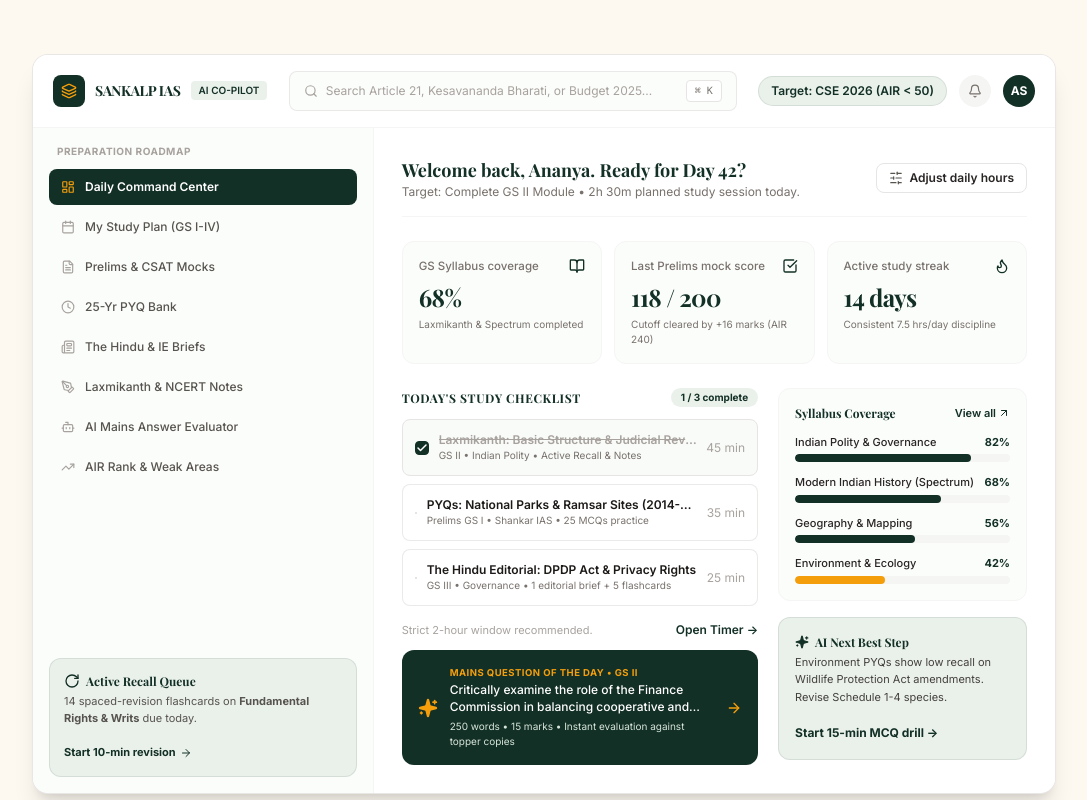
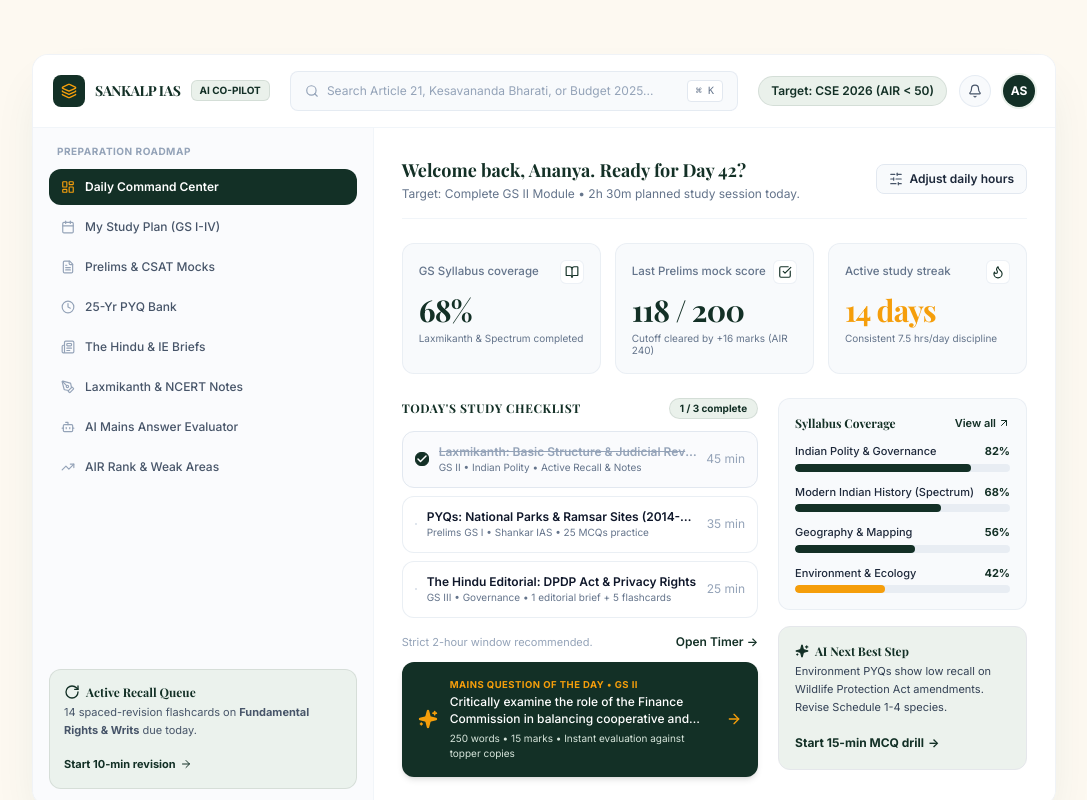
Before and after one commit to Farhaan-Coder/UPSC_WEBPAGE_UPDATED, a React (Vite) app: page / in a window 1280 px wide. Shown: the part 2460-3260 px from the top of the page, without its empty margins (96-1183 px from the left). Built offline with nearby package versions, Linux system fonts and the light colour scheme; a web font is replaced by a local one.

Commit message:
feat: revamp Daily Strategic Roadmap dashboard with floating depth, subtle radial glow, distinct stat cards, and interactive hover states

```diff
--- a/src/components/DashboardPreview.jsx
+++ b/src/components/DashboardPreview.jsx
@@ -111,35 +111,40 @@ export default function DashboardPreview() {
           </p>
         </div>
 
-        {/* Interactive Dashboard Container */}
-        <div className="bg-white border border-stone-200/90 rounded-2xl shadow-xl hover:shadow-2xl transition-all duration-300 overflow-hidden max-w-5xl mx-auto" id="dashboard-demo">
+        {/* Interactive Dashboard Container with Ambient Glow */}
+        <div className="relative max-w-5xl mx-auto">
+          {/* Subtle Faint Radial Gradient Glow */}
+          <div className="absolute -inset-4 sm:-inset-8 bg-gradient-to-r from-teal-700/10 via-amber-500/10 to-emerald-600/10 rounded-3xl blur-3xl pointer-events-none -z-10" />
+
+          {/* Main Floating Dashboard Card */}
+          <div className="bg-white/95 backdrop-blur-sm border border-slate-200/50 rounded-2xl shadow-2xl shadow-teal-900/10 hover:shadow-teal-900/15 transition-all duration-300 overflow-hidden" id="dashboard-demo">
 
             {/* Top Bar */}
-          <div className="px-5 py-4 border-b border-stone-100 flex flex-wrap items-center justify-between gap-4 bg-white">
+            <div className="px-5 py-4 border-b border-slate-100 flex flex-wrap items-center justify-between gap-4 bg-white/90 backdrop-blur-xs">
               <div className="flex items-center gap-2.5">
-              <div className="w-8 h-8 rounded-lg bg-[#133026] flex items-center justify-center text-[#F59E0B]">
+                <div className="w-8 h-8 rounded-lg bg-[#133026] flex items-center justify-center text-[#F59E0B] shadow-2xs">
                   <Layers className="w-4 h-4" />
                 </div>
                 <span className="font-serif font-bold text-sm text-[#133026] tracking-tight">SANKALP IAS</span>
-              <span className="bg-[#EAF1EB] text-[#133026] text-[10px] font-semibold px-2 py-0.5 rounded">
+                <span className="bg-[#EAF1EB] text-[#133026] text-[10px] font-bold px-2 py-0.5 rounded-md border border-[#133026]/10">
                   AI CO-PILOT
                 </span>
               </div>
 
-            <div className="flex-1 max-w-md hidden md:flex items-center gap-2 bg-[#FBFDFB] border border-stone-200/80 rounded-lg px-3.5 py-2 text-xs text-stone-600">
-              <Search className="w-3.5 h-3.5 text-stone-400" />
-              <span className="flex-1 text-stone-400">Search Article 21, Kesavananda Bharati, or Budget 2025...</span>
-              <kbd className="bg-white border border-stone-200 text-stone-500 text-[10px] px-2 py-0.5 rounded shadow-2xs font-mono">⌘ K</kbd>
+              <div className="flex-1 max-w-md hidden md:flex items-center gap-2 bg-slate-50 hover:bg-slate-100 border border-slate-200/80 rounded-lg px-3.5 py-2 text-xs text-slate-600 transition-colors duration-200 cursor-text">
+                <Search className="w-3.5 h-3.5 text-slate-400" />
+                <span className="flex-1 text-slate-400">Search Article 21, Kesavananda Bharati, or Budget 2025...</span>
+                <kbd className="bg-white border border-slate-200 text-slate-500 text-[10px] px-2 py-0.5 rounded shadow-2xs font-mono">⌘ K</kbd>
               </div>
 
               <div className="flex items-center gap-3">
-              <span className="bg-[#EAF1EB] border border-[#133026]/10 text-[#133026] text-xs font-semibold px-3 py-1.5 rounded-full">
+                <span className="bg-[#EAF1EB] border border-[#133026]/10 text-[#133026] text-xs font-semibold px-3 py-1.5 rounded-full shadow-2xs">
                   Target: CSE 2026 (AIR &lt; 50)
                 </span>
-              <div className="w-8 h-8 rounded-full bg-stone-100 flex items-center justify-center text-stone-500 hover:bg-stone-200 cursor-pointer transition-colors">
+                <div className="w-8 h-8 rounded-full bg-slate-50 hover:bg-slate-100 border border-slate-200/80 flex items-center justify-center text-slate-600 hover:text-[#133026] cursor-pointer transition-colors duration-200 shadow-2xs">
                   <Bell className="w-3.5 h-3.5" />
                 </div>
-              <div className="w-8 h-8 rounded-full bg-[#133026] text-white font-bold text-xs flex items-center justify-center">
+                <div className="w-8 h-8 rounded-full bg-[#133026] hover:bg-[#183C30] text-white font-bold text-xs flex items-center justify-center shadow-xs cursor-pointer transition-colors duration-200 ring-2 ring-[#EAF1EB]">
                   AS
                 </div>
               </div>
@@ -149,9 +154,9 @@ export default function DashboardPreview() {
           <div className="grid grid-cols-1 lg:grid-cols-12 min-h-[520px]">
 
             {/* Sidebar */}
-            <div className="lg:col-span-4 bg-[#FBFDFB] border-r border-stone-100 p-4 flex flex-col justify-between">
+            <div className="lg:col-span-4 bg-slate-50/70 border-r border-slate-100 p-4 flex flex-col justify-between">
               <div>
-                <span className="text-[10px] font-bold text-stone-400 tracking-wider px-2 block mb-2.5 uppercase">
+                <span className="text-[10px] font-bold text-slate-400 tracking-wider px-2 block mb-2.5 uppercase font-sans">
                   PREPARATION ROADMAP
                 </span>
                 <nav className="space-y-1">
@@ -161,13 +166,13 @@ export default function DashboardPreview() {
                       <a
                         key={idx}
                         href="#"
-                        className={`flex items-center gap-2.5 text-xs px-3 py-2.5 rounded-lg font-medium transition-all ${
+                        className={`flex items-center gap-2.5 text-xs px-3 py-2.5 rounded-xl font-medium transition-all duration-200 cursor-pointer ${
                           item.active
-                            ? 'bg-[#133026] text-white font-semibold shadow-2xs'
-                            : 'text-stone-600 hover:bg-stone-100 hover:text-[#133026]'
+                            ? 'bg-[#133026] text-white font-semibold shadow-xs'
+                            : 'text-slate-600 hover:bg-slate-100 hover:text-[#133026]'
                         }`}
                       >
-                        <Icon className={`w-3.5 h-3.5 ${item.active ? 'text-[#F59E0B]' : 'text-stone-400'}`} />
+                        <Icon className={`w-3.5 h-3.5 ${item.active ? 'text-[#F59E0B]' : 'text-slate-400'}`} />
                         <span>{item.name}</span>
                       </a>
                     );
@@ -176,17 +181,17 @@ export default function DashboardPreview() {
               </div>
 
               {/* Revision Queue Widget */}
-              <div className="bg-[#EAF1EB] border border-[#133026]/10 rounded-xl p-3.5 mt-4">
+              <div className="bg-[#EAF1EB]/90 hover:bg-[#EAF1EB] border border-[#133026]/10 rounded-xl p-3.5 mt-4 transition-all duration-200 shadow-2xs hover:shadow-xs group cursor-pointer">
                 <div className="flex items-center gap-1.5 mb-1 text-[#133026]">
-                  <RotateCw className="w-4 h-4 text-[#133026]" />
+                  <RotateCw className="w-4 h-4 text-[#133026] group-hover:rotate-45 transition-transform duration-300" />
                   <span className="text-xs font-serif font-bold text-[#133026]">Active Recall Queue</span>
                 </div>
-                <p className="text-[11px] text-stone-600 mt-0.5 mb-2.5 leading-relaxed font-normal">
+                <p className="text-[11px] text-slate-600 mt-0.5 mb-2.5 leading-relaxed font-normal">
                   14 spaced-revision flashcards on <strong>Fundamental Rights & Writs</strong> due today.
                 </p>
-                <a href="#" className="inline-flex items-center gap-1 text-[11px] font-bold text-[#133026] hover:underline">
+                <a href="#" className="inline-flex items-center gap-1 text-[11px] font-bold text-[#133026] hover:text-[#F59E0B] hover:underline transition-colors duration-200 cursor-pointer">
                   <span>Start 10-min revision</span>
-                  <ArrowRight className="w-3 h-3" />
+                  <ArrowRight className="w-3 h-3 group-hover:translate-x-1 transition-transform duration-200" />
                 </a>
               </div>
             </div>
@@ -195,33 +200,46 @@ export default function DashboardPreview() {
             <div className="lg:col-span-8 p-5 sm:p-7 bg-white flex flex-col justify-between">
               <div>
                 {/* Workspace Header */}
-                <div className="flex flex-col sm:flex-row sm:items-center justify-between gap-3 mb-6 pb-4 border-b border-stone-100">
+                <div className="flex flex-col sm:flex-row sm:items-center justify-between gap-3 mb-6 pb-4 border-b border-slate-100">
                   <div>
                     <h3 className="text-lg font-serif font-bold text-[#133026]">
                       Welcome back, Ananya. Ready for Day 42?
                     </h3>
-                    <p className="text-xs text-stone-500 font-normal">
+                    <p className="text-xs text-slate-500 font-normal mt-0.5">
                       Target: Complete GS II Module • 2h 30m planned study session today.
                     </p>
                   </div>
-                  <button className="self-start sm:self-auto inline-flex items-center gap-1.5 border border-stone-200 hover:bg-stone-50 text-stone-800 text-xs font-semibold px-3 py-1.5 rounded-lg transition-all duration-200 active:scale-95">
-                    <SlidersHorizontal className="w-3.5 h-3.5 text-stone-600" />
+                  <button className="self-start sm:self-auto inline-flex items-center gap-1.5 bg-slate-50 hover:bg-slate-100 border border-slate-200 text-slate-800 text-xs font-semibold px-3 py-1.5 rounded-lg transition-all duration-200 active:scale-95 cursor-pointer shadow-2xs">
+                    <SlidersHorizontal className="w-3.5 h-3.5 text-slate-600" />
                     <span>Adjust daily hours</span>
                   </button>
                 </div>
 
-                {/* Metrics Cards */}
-                <div className="grid grid-cols-1 sm:grid-cols-3 gap-3 mb-6">
+                {/* Metrics Cards (Hierarchy & Accent Colors) */}
+                <div className="grid grid-cols-1 sm:grid-cols-3 gap-3.5 mb-6">
                   {metrics.map((m, idx) => {
                     const Icon = m.icon;
                     return (
-                      <div key={idx} className="border border-stone-100 rounded-xl p-4 bg-[#FBFDFB] hover:bg-white hover:border-stone-200 transition-all duration-300 hover:-translate-y-1 hover:shadow-xs cursor-pointer">
-                        <div className="flex items-center justify-between mb-1.5">
-                          <span className="text-[11.5px] font-medium text-stone-500">{m.label}</span>
-                          <Icon className="w-4 h-4 text-[#133026]" />
+                      <div
+                        key={idx}
+                        className="bg-slate-50 hover:bg-white border border-slate-200/60 hover:border-slate-300 rounded-xl p-4 transition-all duration-200 hover:-translate-y-1 hover:shadow-md cursor-pointer group shadow-2xs"
+                      >
+                        <div className="flex items-center justify-between mb-2">
+                          <span className="text-[11.5px] font-medium text-slate-500 group-hover:text-slate-700 transition-colors">
+                            {m.label}
+                          </span>
+                          <div className="w-6 h-6 rounded-md bg-white border border-slate-200/60 group-hover:bg-[#EAF1EB] flex items-center justify-center transition-colors">
+                            <Icon className="w-3.5 h-3.5 text-[#133026] group-hover:scale-110 transition-transform" />
                           </div>
-                        <div className="text-2xl font-serif font-bold text-[#133026] tracking-tight">{m.value}</div>
-                        <div className="text-[10px] text-stone-500 mt-1 font-normal">{m.footer}</div>
+                        </div>
+                        <div className={`text-2xl sm:text-3xl font-serif font-bold tracking-tight mb-1 transition-colors ${
+                          idx === 2 ? 'text-[#F59E0B]' : 'text-[#133026]'
+                        }`}>
+                          {m.value}
+                        </div>
+                        <div className="text-[10px] text-slate-500 font-normal leading-tight">
+                          {m.footer}
+                        </div>
                       </div>
                     );
                   })}
@@ -233,8 +251,10 @@ export default function DashboardPreview() {
                   {/* Today's Focus Tasks */}
                   <div className="md:col-span-7 space-y-3">
                     <div className="flex items-center justify-between">
-                      <span className="text-xs font-serif font-bold text-[#133026] uppercase tracking-wider">Today's Study Checklist</span>
-                      <span className="text-[10px] font-bold text-[#133026] bg-[#EAF1EB] px-2.5 py-0.5 rounded-full">
+                      <span className="text-xs font-serif font-bold text-[#133026] uppercase tracking-wider">
+                        Today's Study Checklist
+                      </span>
+                      <span className="text-[10px] font-bold text-[#133026] bg-[#EAF1EB] px-2.5 py-0.5 rounded-full border border-[#133026]/10">
                         {completedCount} / 3 complete
                       </span>
                     </div>
@@ -244,41 +264,41 @@ export default function DashboardPreview() {
                         <div
                           key={task.id}
                           onClick={() => toggleTask(task.id)}
-                          className={`flex items-center justify-between p-3 rounded-lg border transition-all cursor-pointer ${
+                          className={`flex items-center justify-between p-3 rounded-xl border transition-all duration-200 cursor-pointer ${
                             task.completed
-                              ? 'bg-[#EAF1EB]/30 border-stone-200'
-                              : 'bg-white border-stone-200/80 hover:border-stone-300 hover:bg-stone-50/50'
+                              ? 'bg-slate-50/70 border-slate-200 text-slate-400'
+                              : 'bg-white hover:bg-slate-100 border-slate-200/70 hover:border-slate-300 shadow-2xs hover:shadow-xs'
                           }`}
                         >
                           <div className="flex items-center gap-2.5 min-w-0">
-                            <div className={`w-4.5 h-4.5 rounded flex items-center justify-center border transition-colors ${
-                              task.completed ? 'bg-[#133026] border-[#133026] text-white' : 'border-stone-300 bg-white'
+                            <div className={`w-4.5 h-4.5 rounded-md flex items-center justify-center border transition-colors ${
+                              task.completed ? 'bg-[#133026] border-[#133026] text-white shadow-2xs' : 'border-slate-300 bg-white group-hover:border-slate-400'
                             }`}>
                               {task.completed && <Check className="w-3 h-3 stroke-[3]" />}
                             </div>
                             <div className="truncate">
-                              <div className={`text-xs font-semibold truncate ${task.completed ? 'line-through text-stone-400' : 'text-stone-900'}`}>
+                              <div className={`text-xs font-semibold truncate ${task.completed ? 'line-through text-slate-400' : 'text-slate-900'}`}>
                                 {task.title}
                               </div>
-                              <div className="text-[10px] text-stone-500 font-normal">{task.sub}</div>
+                              <div className="text-[10px] text-slate-500 font-normal">{task.sub}</div>
                             </div>
                           </div>
-                          <span className="text-xs text-stone-400 font-normal shrink-0 ml-2">{task.time}</span>
+                          <span className="text-xs text-slate-400 font-normal shrink-0 ml-2">{task.time}</span>
                         </div>
                       ))}
                     </div>
 
                     <div className="flex items-center justify-between text-xs pt-1">
-                      <span className="text-stone-400 text-[11px]">Strict 2-hour window recommended.</span>
-                      <a href="#" className="font-semibold text-[#133026] hover:underline">
+                      <span className="text-slate-400 text-[11px]">Strict 2-hour window recommended.</span>
+                      <a href="#" className="font-semibold text-[#133026] hover:text-[#F59E0B] hover:underline transition-colors duration-200 cursor-pointer">
                         Open Timer →
                       </a>
                     </div>
 
                     {/* Mains Answer Banner */}
-                    <div className="bg-[#133026] rounded-xl p-4 text-white flex items-center gap-3 shadow-xs">
+                    <div className="bg-[#133026] hover:bg-[#183C30] rounded-xl p-4 text-white flex items-center gap-3 shadow-md hover:shadow-lg transition-all duration-300 cursor-pointer group">
                       <div className="text-[#F59E0B] shrink-0">
-                        <Sparkles className="w-5 h-5 fill-[#F59E0B]" />
+                        <Sparkles className="w-5 h-5 fill-[#F59E0B] group-hover:rotate-12 transition-transform duration-300" />
                       </div>
                       <div className="flex-1 min-w-0">
                         <span className="text-[9.5px] font-bold text-[#F59E0B] tracking-wider block mb-0.5">
@@ -291,16 +311,16 @@ export default function DashboardPreview() {
                           250 words • 15 marks • Instant evaluation against topper copies
                         </div>
                       </div>
-                      <ArrowRight className="w-4 h-4 text-[#F59E0B] shrink-0" />
+                      <ArrowRight className="w-4 h-4 text-[#F59E0B] shrink-0 group-hover:translate-x-1 transition-transform duration-200" />
                     </div>
                   </div>
 
                   {/* Syllabus Coverage & Recommendation */}
                   <div className="md:col-span-5 space-y-4">
-                    <div className="border border-stone-100 rounded-xl p-4 bg-[#FBFDFB]">
+                    <div className="bg-slate-50 hover:bg-white border border-slate-200/60 hover:border-slate-300 rounded-xl p-4 transition-all duration-200 shadow-2xs hover:shadow-xs">
                       <div className="flex items-center justify-between mb-3">
                         <span className="text-xs font-serif font-bold text-[#133026]">Syllabus Coverage</span>
-                        <a href="#" className="text-[11px] font-semibold text-[#133026] hover:underline inline-flex items-center">
+                        <a href="#" className="text-[11px] font-semibold text-[#133026] hover:text-[#F59E0B] hover:underline inline-flex items-center transition-colors duration-200 cursor-pointer">
                           View all <ArrowUpRight className="w-3 h-3 ml-0.5" />
                         </a>
                       </div>
@@ -308,12 +328,12 @@ export default function DashboardPreview() {
                       {/* Subject Progress */}
                       <div className="space-y-3">
                         {syllabusProgress.map((item, idx) => (
-                          <div key={idx}>
+                          <div key={idx} className="group/bar cursor-pointer">
                             <div className="flex items-center justify-between text-[11px] mb-1">
-                              <span className="font-medium text-stone-800">{item.name}</span>
+                              <span className="font-medium text-slate-800 group-hover/bar:text-[#133026] transition-colors">{item.name}</span>
                               <span className="font-bold text-[#133026]">{item.percentage}%</span>
                             </div>
-                            <div className="w-full h-2 bg-stone-100 rounded-full overflow-hidden">
+                            <div className="w-full h-2 bg-slate-200/70 rounded-full overflow-hidden">
                               <div
                                 className={`h-full rounded-full transition-all duration-500 ${item.isCoral ? 'bg-[#F59E0B]' : 'bg-[#133026]'}`}
                                 style={{ width: `${item.percentage}%` }}
@@ -325,16 +345,17 @@ export default function DashboardPreview() {
                     </div>
 
                     {/* Next Best Step */}
-                    <div className="bg-[#EAF1EB] border border-[#133026]/10 rounded-xl p-4">
+                    <div className="bg-[#EAF1EB]/90 hover:bg-[#EAF1EB] border border-[#133026]/12 rounded-xl p-4 transition-all duration-200 shadow-2xs hover:shadow-xs group cursor-pointer">
                       <div className="flex items-center gap-1.5 text-xs font-serif font-bold text-[#133026] mb-1">
-                        <Sparkles className="w-3.5 h-3.5 text-[#133026] fill-[#133026]" />
+                        <Sparkles className="w-3.5 h-3.5 text-[#133026] fill-[#133026] group-hover:rotate-12 transition-transform duration-300" />
                         <span>AI Next Best Step</span>
                       </div>
-                      <p className="text-[11px] text-stone-700 leading-relaxed mb-3 font-normal">
+                      <p className="text-[11px] text-slate-700 leading-relaxed mb-3 font-normal">
                         Environment PYQs show low recall on Wildlife Protection Act amendments. Revise Schedule 1-4 species.
                       </p>
-                      <a href="#" className="text-xs font-bold text-[#133026] hover:underline">
-                        Start 15-min MCQ drill →
+                      <a href="#" className="text-xs font-bold text-[#133026] hover:text-[#F59E0B] hover:underline inline-flex items-center gap-1 transition-colors duration-200 cursor-pointer">
+                        <span>Start 15-min MCQ drill</span>
+                        <span className="group-hover:translate-x-1 transition-transform duration-200">→</span>
                       </a>
                     </div>
                   </div>
@@ -343,6 +364,7 @@ export default function DashboardPreview() {
               </div>
             </div>
 
+          </div>
         </div>
       </div>
 
```
Lines whose indentation alone changed are shown as unchanged.
